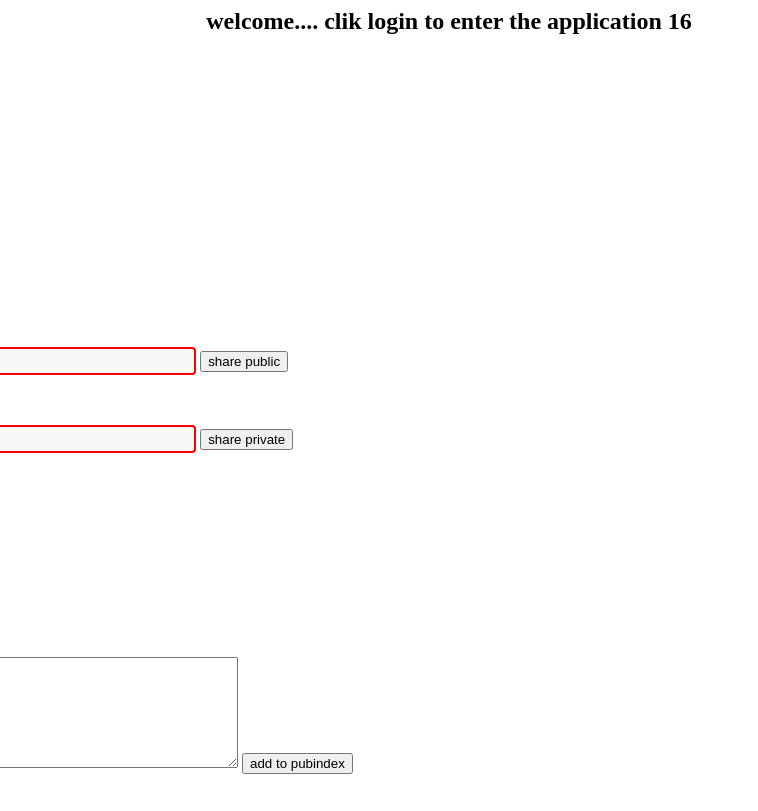
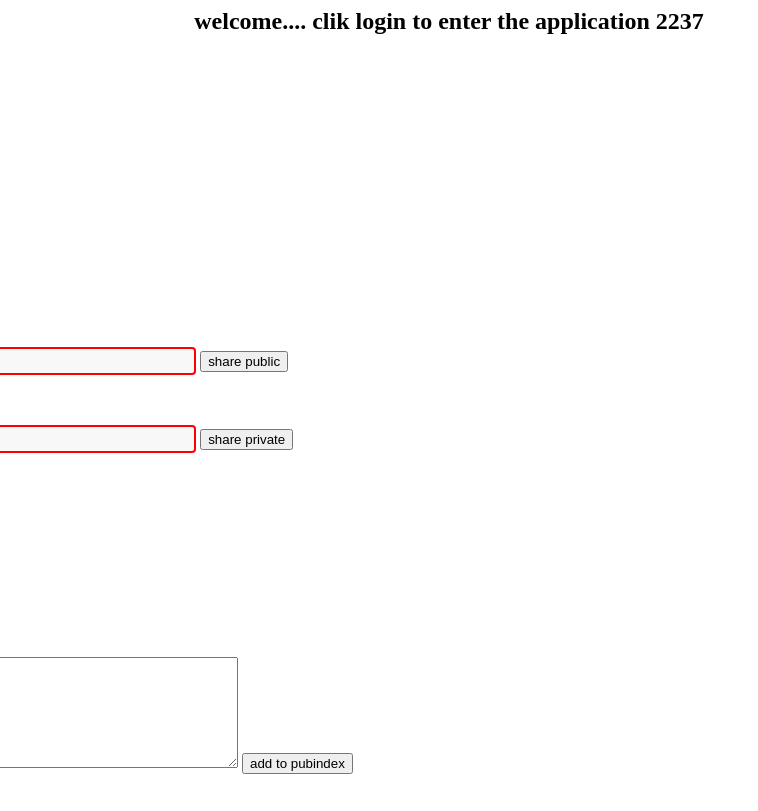
Before and after one commit to amayasse1997/master2, a website: page index1.html in a window 1280 px wide. Shown: the top 811 px of the page, 191-949 px from the left. Drawn offline with Linux system fonts and the light colour scheme.

Commit message:
Update index1.html

```diff
--- a/index1.html
+++ b/index1.html
@@ -170,7 +170,7 @@ for (i = 0; i < listpost.length; i++) {
   str += listpost[i] +"==>"+ x + "<br>";
 }
    document.getElementById("othercontent").innerHTML=str;
-   document.getElementById("othercontentpost").innerHTML=x;
+   /*document.getElementById("othercontentpost").innerHTML=x;*/
         }
     catch(err){
      alert(err.message);}
@@ -200,7 +200,7 @@ catch(err){
 </head>
 <body>
 
-<h2 align="center"> welcome.... clik login to enter the application 16</h2>
+<h2 align="center"> welcome.... clik login to enter the application 2237</h2>
 <input align="center" type="button" value="login" id="sig" onclick="signin();" />
  <p id="nom"> </p>
  <input align="center" type="button" value="signout" id="sout" onclick="sigout();" />
```
